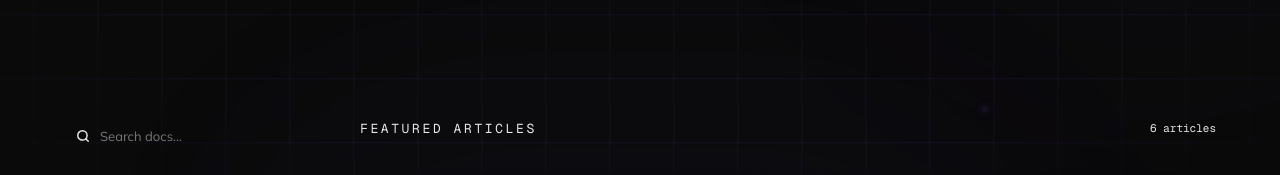
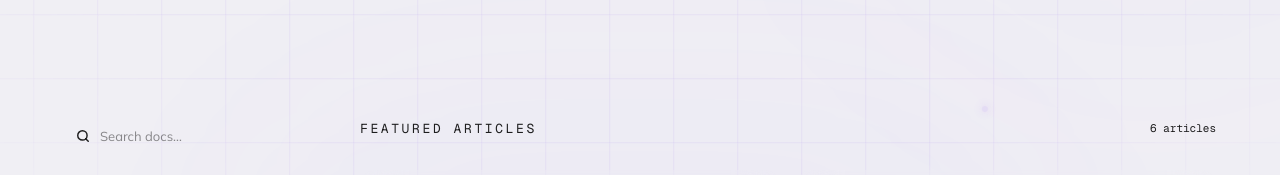
Before and after one commit to DevHubFusionX/Noteable, a Next.js app: page /docs in a window 1280 px wide. Shown: the part 531-706 px from the top of the page. Built offline with nearby package versions, Linux system fonts and the light colour scheme; no server answers.

Commit message:
make light mode the default theme for landing page

```diff
--- a/src/app/globals.css
+++ b/src/app/globals.css
@@ -6,8 +6,26 @@
   --solid-purple: #7c3aed;
 }
 
-/* ── Dark theme (default) ── */
+/* ── Light theme (default) ── */
 :root,
+[data-theme="light"] {
+  --bg:          #f0eff4;
+  --bg-2:        #f7f6fa;
+  --bg-3:        #eae9ef;
+  --border:      rgba(0,0,0,0.07);
+  --border-2:    rgba(0,0,0,0.13);
+  --text-1:      rgba(0,0,0,0.88);
+  --text-2:      rgba(0,0,0,0.65);
+  --text-3:      rgba(0,0,0,0.45);
+  --text-4:      rgba(0,0,0,0.32);
+  --surface:     rgba(0,0,0,0.04);
+  --surface-2:   rgba(0,0,0,0.07);
+  --glass-bg:    rgba(255,255,255,0.55);
+  --glass-border:rgba(0,0,0,0.08);
+  --glass-shadow:rgba(0,0,0,0.08);
+}
+
+/* ── Dark theme ── */
 [data-theme="dark"] {
   --bg:          #0a0a0a;
   --bg-2:        #111111;
@@ -23,24 +41,6 @@
   --glass-bg:    rgba(255,255,255,0.05);
   --glass-border:rgba(255,255,255,0.10);
   --glass-shadow:rgba(0,0,0,0.3);
-}
-
-/* ── Light theme ── */
-[data-theme="light"] {
-  --bg:          #f0eff4;
-  --bg-2:        #f7f6fa;
-  --bg-3:        #eae9ef;
-  --border:      rgba(0,0,0,0.07);
-  --border-2:    rgba(0,0,0,0.13);
-  --text-1:      rgba(0,0,0,0.88);
-  --text-2:      rgba(0,0,0,0.65);
-  --text-3:      rgba(0,0,0,0.45);
-  --text-4:      rgba(0,0,0,0.32);
-  --surface:     rgba(0,0,0,0.04);
-  --surface-2:   rgba(0,0,0,0.07);
-  --glass-bg:    rgba(255,255,255,0.55);
-  --glass-border:rgba(0,0,0,0.08);
-  --glass-shadow:rgba(0,0,0,0.08);
 }
 
 /* ── System theme — defers to OS ── */
--- a/src/components/ui/Header.tsx
+++ b/src/components/ui/Header.tsx
@@ -134,11 +134,11 @@ export const Header = () => {
             transition={{ duration: 0.2 }}
             className="pointer-events-auto mt-2 w-[92%] max-w-5xl rounded-2xl overflow-hidden md:hidden"
             style={{
-              background: "rgba(10, 10, 10, 0.9)",
+              background: "var(--glass-bg)",
               backdropFilter: "blur(20px)",
               WebkitBackdropFilter: "blur(20px)",
-              border: "1px solid rgba(255, 255, 255, 0.08)",
-              boxShadow: "0 16px 48px rgba(0,0,0,0.4)",
+              border: "1px solid var(--glass-border)",
+              boxShadow: "var(--glass-shadow)",
             }}
           >
             <div className="flex flex-col p-3 gap-1">
@@ -174,11 +174,11 @@ export const Header = () => {
             transition={{ duration: 0.2, ease: "easeOut" }}
             className="pointer-events-auto mt-2 w-[92%] max-w-5xl rounded-2xl overflow-hidden"
             style={{
-              background: "rgba(10, 10, 10, 0.9)",
+              background: "var(--glass-bg)",
               backdropFilter: "blur(20px)",
               WebkitBackdropFilter: "blur(20px)",
-              border: "1px solid rgba(255, 255, 255, 0.08)",
-              boxShadow: "0 24px 64px rgba(0,0,0,0.5)",
+              border: "1px solid var(--glass-border)",
+              boxShadow: "var(--glass-shadow)",
             }}
             onMouseEnter={() => setOpen(true)}
           >
@@ -226,7 +226,7 @@ export const Header = () => {
               {/* Right panel */}
               <div
                 className="p-7 flex flex-col justify-between"
-                style={{ borderLeft: "1px solid rgba(255, 255, 255, 0.08)", background: "transparent" }}
+                style={{ borderLeft: "1px solid var(--border)", background: "transparent" }}
               >
                 <div>
                   <div
--- a/src/components/ui/Hero.tsx
+++ b/src/components/ui/Hero.tsx
@@ -88,7 +88,7 @@ const HeroText = () => {
           x="0" y="90%"
           fontFamily="Mulish, sans-serif" fontWeight="900" fontSize="240" letterSpacing="-8"
           fill="none"
-          stroke="#e2e8f0"
+          stroke="var(--text-3)"
           strokeWidth="1.5"
         >
           NOTEABLE
@@ -138,7 +138,7 @@ const HeroText = () => {
         <motion.text
           x="0" y="90%"
           fontFamily="Mulish, sans-serif" fontWeight="900" fontSize="240" letterSpacing="-8"
-          fill="#0d0d12"
+          fill="var(--text-1)"
           initial={{ opacity: 0 }}
           animate={{ opacity: 1 }}
           transition={{ duration: 0.6, delay: 0.3 }}
--- a/src/components/ui/LoadingScreen.tsx
+++ b/src/components/ui/LoadingScreen.tsx
@@ -30,7 +30,7 @@ export const LoadingScreen = () => {
           key="loader"
           exit={{ y: "-100%" }}
           transition={{ duration: 1.1, ease: [0.76, 0, 0.24, 1] }}
-          className="fixed inset-0 z-[9999] bg-[#050505] flex items-center justify-center overflow-hidden"
+          className="fixed inset-0 z-[9999] bg-background flex items-center justify-center overflow-hidden"
         >
           {/* ── Ruled lines drawing in ── */}
           <div className="absolute inset-0 pointer-events-none">
@@ -63,7 +63,7 @@ export const LoadingScreen = () => {
                 initial={{ scale: 0 }}
                 animate={{ scale: 1 }}
                 transition={{ duration: 0.35, delay: 0.2 + i * 0.08, ease: [0.34, 1.56, 0.64, 1] }}
-                className="w-4 h-4 rounded-full bg-[#050505] border border-white/10"
+                className="w-4 h-4 rounded-full bg-background border border-border"
               />
             ))}
           </div>
@@ -96,7 +96,7 @@ export const LoadingScreen = () => {
                     ease: [0.34, 1.56, 0.64, 1],
                   }}
                   className="text-[clamp(40px,10vw,96px)] font-bold tracking-tighter leading-none select-none"
-                  style={{ color: i % 2 === 0 ? "#ffffff" : "#8b5cf6" }}
+                  style={{ color: i % 2 === 0 ? "var(--text-1)" : "var(--main-color)" }}
                 >
                   {letter}
                 </motion.span>
--- a/src/lib/ThemeContext.tsx
+++ b/src/lib/ThemeContext.tsx
@@ -16,14 +16,14 @@ interface ThemeContextValue {
 }
 
 const ThemeContext = createContext<ThemeContextValue>({
-  theme: "dark", fontSize: "default", density: "comfortable",
+  theme: "light", fontSize: "default", density: "comfortable",
   setTheme: () => {}, setFontSize: () => {}, setDensity: () => {},
 });
 
 export const useTheme = () => useContext(ThemeContext);
 
 export const ThemeProvider = ({ children }: { children: React.ReactNode }) => {
-  const [theme,    setThemeState]    = useState<Theme>("dark");
+  const [theme,    setThemeState]    = useState<Theme>("light");
   const [fontSize, setFontSizeState] = useState<FontSize>("default");
   const [density,  setDensityState]  = useState<Density>("comfortable");
 
```
